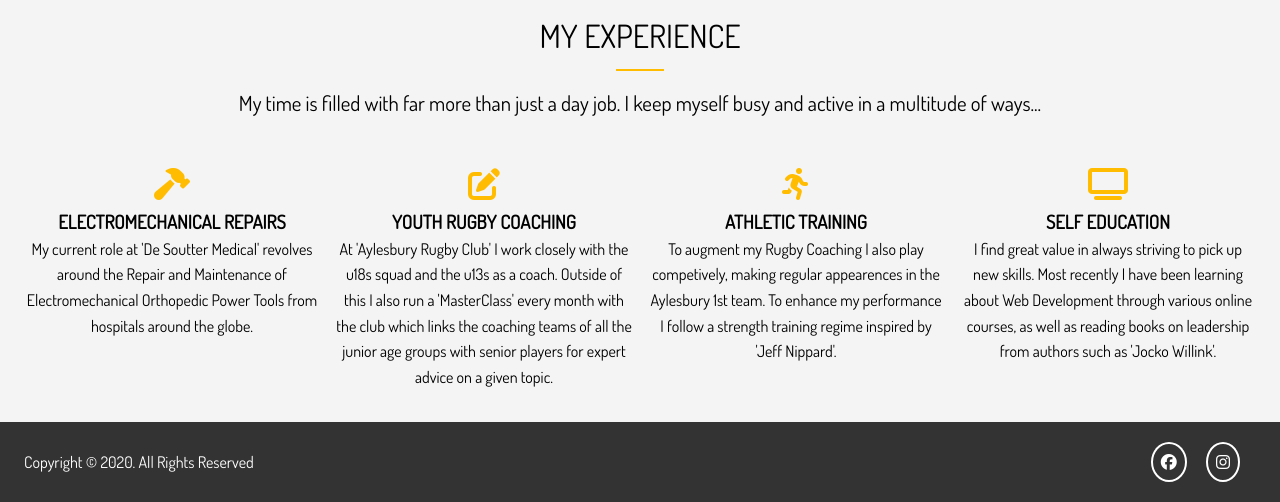
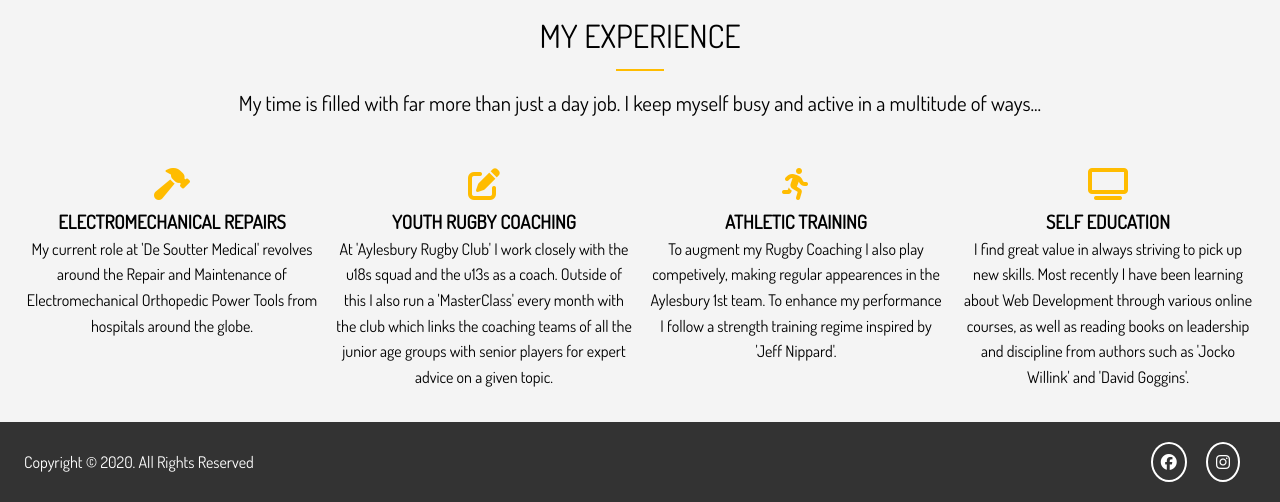
Before and after one commit to sparkymagic/Portfolio_Sample, a website: page dist/index.html in a window 1280 px wide. Shown: the part 822-1324 px from the top of the page. Drawn offline with Linux system fonts and the light colour scheme.

```diff
--- a/dist/index.html
+++ b/dist/index.html
@@ -74,8 +74,9 @@
           <h3>Self Education</h3>
           <p>
             I find great value in always striving to pick up new skills. Most recently I have been learning about Web
-            Development through various online courses, as well as reading books on leadership from authors such as
-            'Jocko Willink'.
+            Development through various online courses, as well as reading books on leadership and discipline from
+            authors such as
+            'Jocko Willink' and 'David Goggins'.
           </p>
         </div>
       </div>
```
Also changed, not shown: dist/about.html (+1 -1 lines).
